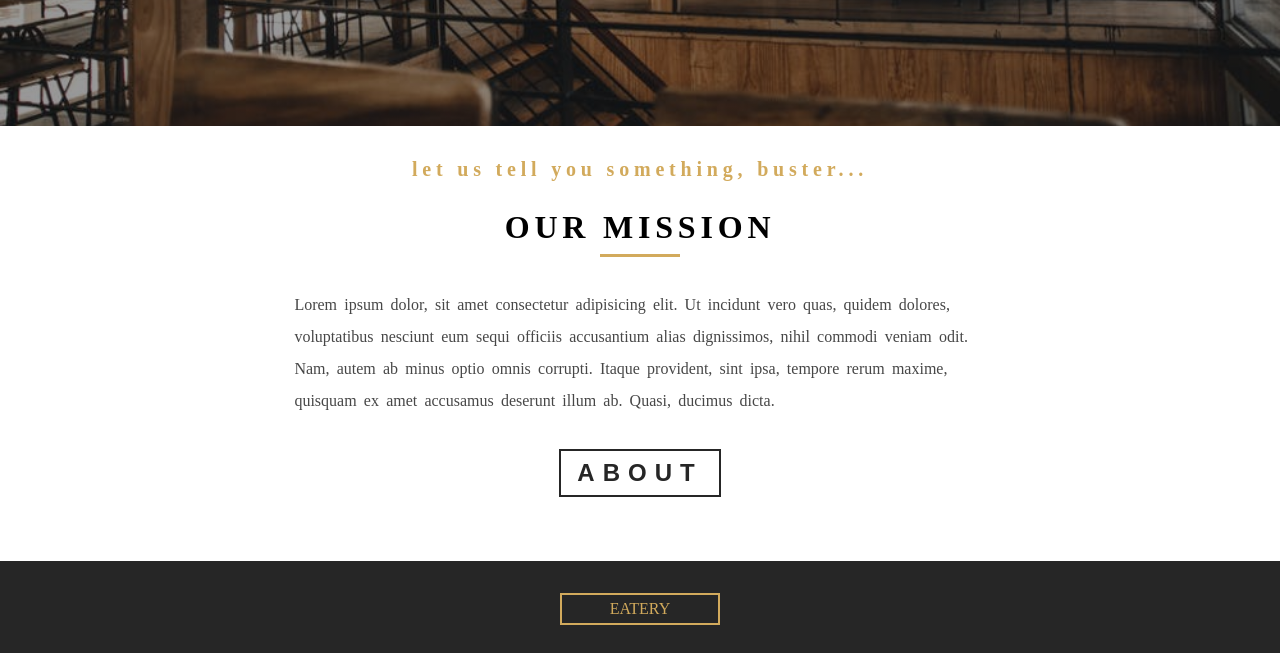
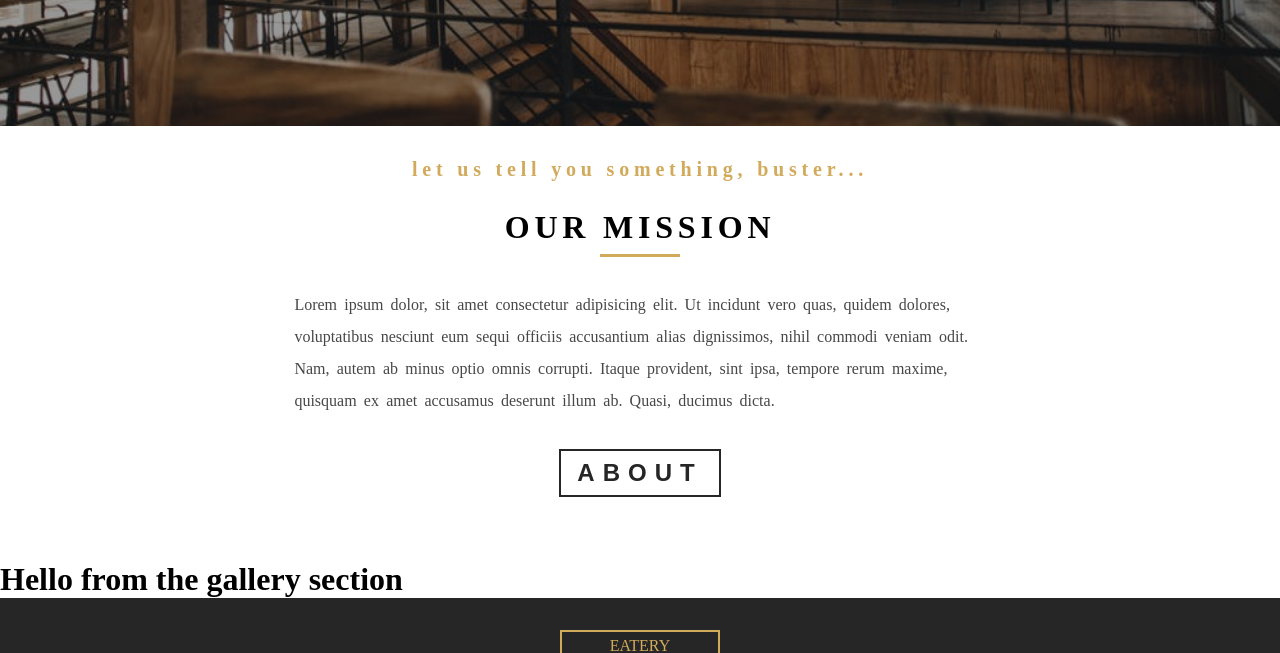
Before and after one commit to bdmllc/gr2, a Gatsby site: page / in a window 1280 px wide. Shown: the part 661-1314 px from the top of the page. Built offline with nearby package versions, Linux system fonts and the light colour scheme; Gatsby itself is replaced by a stand-in of ours.

Commit message:
another commit

```diff
--- a/package.json
+++ b/package.json
@@ -7,11 +7,11 @@
   "dependencies": {
     "babel-plugin-styled-components": "^1.10.0",
     "gatsby": "^2.0.76",
-    "gatsby-image": "^2.0.20",
+    "gatsby-image": "^2.0.28",
     "gatsby-plugin-manifest": "^2.0.9",
     "gatsby-plugin-offline": "^2.0.16",
     "gatsby-plugin-react-helmet": "^3.0.2",
-    "gatsby-plugin-sharp": "^2.0.14",
+    "gatsby-plugin-sharp": "^2.0.18",
     "gatsby-plugin-styled-components": "^3.0.4",
     "gatsby-source-filesystem": "^2.0.8",
     "gatsby-transformer-sharp": "^2.1.8",
--- /dev/null
+++ b/src/components/HomePageComponents/Gallery.js
@@ -0,0 +1,9 @@
+import React from 'react'
+
+export default function Gallery() {
+  return (
+    <div>
+      <h1>Hello from the gallery section</h1>
+    </div>
+  )
+}
--- a/src/pages/index.js
+++ b/src/pages/index.js
@@ -4,6 +4,7 @@ import Layout from '../components/layout'
 import { HomeHeader, Banner, BannerButton} from '../utils'
 import img from '../images/bcg/homeBcg.jpeg'
 import QuickInfo from '../components/HomePageComponents/QuickInfo'
+import Gallery from '../components/HomePageComponents/Gallery'
 
 const IndexPage = () => (
   <Layout>
@@ -14,6 +15,7 @@ const IndexPage = () => (
         </Banner>
       </HomeHeader>
       <QuickInfo />
+      <Gallery />
     </Layout>
 )
 
```
Also changed, not shown: src/components/image.js (+4 -4 lines), 1 other file.
